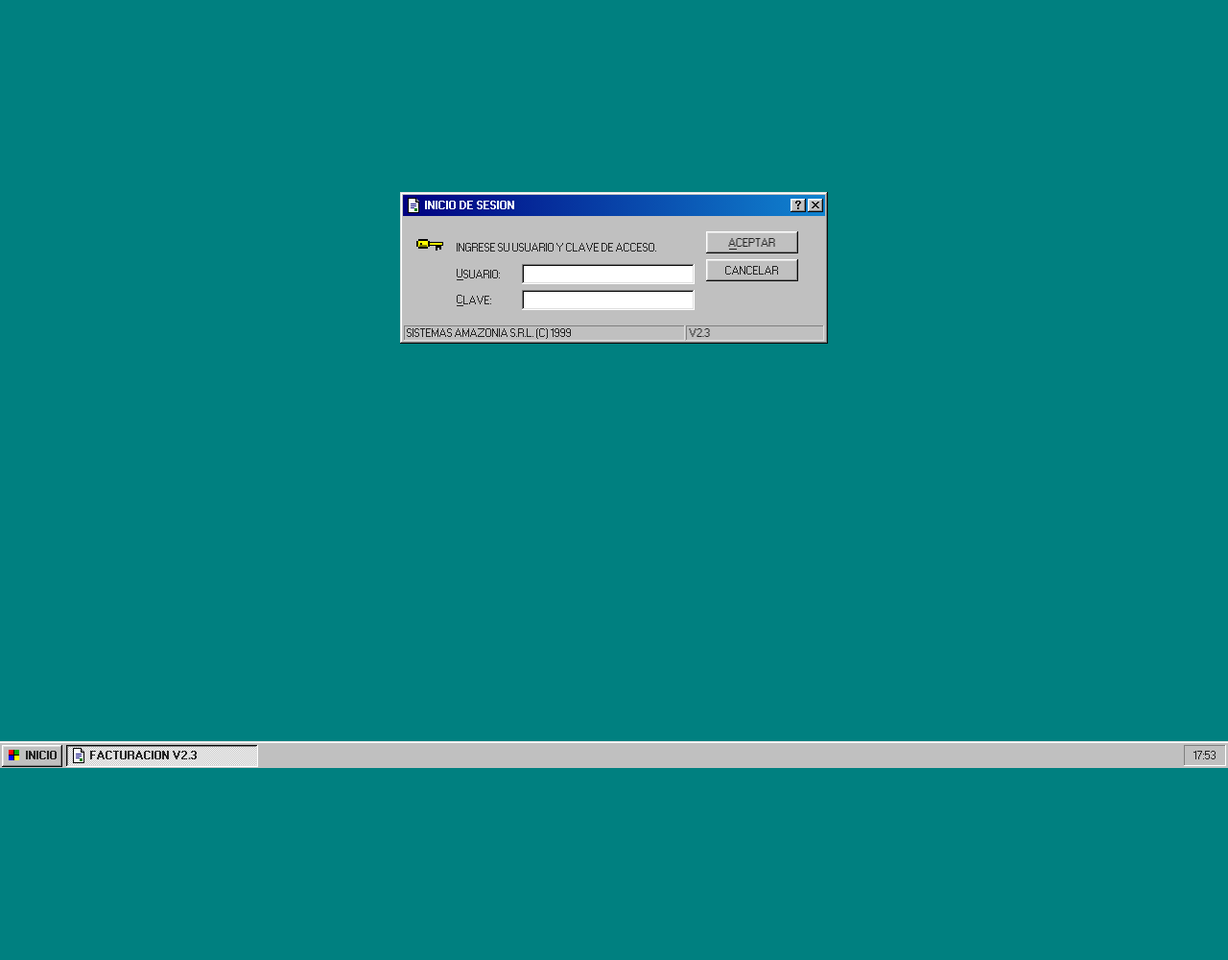
After one commit to JeffersonAreque/rewind, a Flask app: page /login in a window 1280 px wide. The commit adds this page. Shown: the whole page at 96% size. Run offline with Flask 3, Linux system fonts and the light colour scheme.

Commit message:
feat(legacy-demo): add login screen with hex error dialogs
Co-Authored-By: Claude Opus 5.5 <noreply@anthropic.com>

```diff
--- a/legacy-demo/app.py
+++ b/legacy-demo/app.py
@@ -12,8 +12,10 @@ import os
 import secrets
 import time
 from datetime import date
+from functools import wraps
 
 from flask import Flask, flash, get_flashed_messages, redirect, render_template, request, session, url_for
+from werkzeug.security import check_password_hash
 
 import db
 
@@ -24,8 +26,27 @@ app.secret_key = os.getenv("LEGACY_SECRET_KEY") or secrets.token_hex(32)
 POST_DELAY_SECONDS = 0.35
 
 ERRORS = {
+    "bad_login": (0x0013, "USUARIO O CLAVE INCORRECTOS"),
     "required": (0x0042, "CAMPO OBLIGATORIO"),
 }
+
+# The old codepage had no accented vowels.
+NO_ACCENTS = str.maketrans("ÁÉÍÓÚÜ", "AEIOUU")
+
+
+def legacy_text(value: str | None) -> str:
+    """Uppercase, accent-free, single-spaced text, as the old system stored it."""
+    return " ".join((value or "").split()).upper().translate(NO_ACCENTS)
+
+
+def login_required(view):
+    @wraps(view)
+    def wrapper(*args, **kwargs):
+        if "usuario" not in session:
+            return redirect(url_for("login"))
+        return view(*args, **kwargs)
+
+    return wrapper
 
 
 def error(kind: str, field: str | None = None, detail: str | None = None) -> dict:
@@ -64,29 +85,54 @@ def index():
     return redirect(url_for("clientes"))
 
 
+@app.route("/login", methods=["GET", "POST"])
+def login():
+    form = {"usuario": legacy_text(request.form.get("usuario"))}
+    if request.method == "GET":
+        return screen("login.html", "INICIO DE SESION", form=form)
+
+    clave = request.form.get("clave", "")
+    if not form["usuario"]:
+        return screen("login.html", "INICIO DE SESION", error("required", "usuario", "USUARIO"), form=form)
+    if not clave:
+        return screen("login.html", "INICIO DE SESION", error("required", "clave", "CLAVE"), form=form)
+
+    with db.transaction() as conn:
+        user =conn.execute("SELECT * FROM usuarios WHERE usuario = ?", (form["usuario"],)).fetchone()
+    if user is None or not check_password_hash(user["clave_hash"], clave):
+        return screen("login.html", "INICIO DE SESION", error("bad_login", "clave"), form=form)
+
+    session["usuario"] = user["usuario"]
+    return redirect(url_for("clientes"))
+
+
 @app.route("/logout")
 def logout():
     session.clear()
-    return redirect(url_for("index"))
+    return redirect(url_for("login"))
 
 
 @app.route("/acerca")
+@login_required
 def acerca():
     flash("SISTEMA DE FACTURACION v2.3 - (C) 1999 SISTEMAS AMAZONIA S.R.L.")
-    return redirect(url_for("clientes"))
+    return redirect(request.referrer or url_for("clientes"))
 
 
 @app.route("/clientes")
+@login_required
 def clientes():
     return screen("app.html", "REGISTRO DE CLIENTES")
 
 
 @app.route("/facturas")
+@login_required
 def facturas():
     return screen("app.html", "BUSQUEDA DE FACTURAS")
 
 
 @app.route("/pagos")
+@login_required
 def pagos():
     return screen("app.html", "REGISTRAR PAGO")
 
--- a/legacy-demo/db.py
+++ b/legacy-demo/db.py
@@ -5,6 +5,8 @@ derived from its payments, so they can never drift apart.
 """
 
 import sqlite3
+from collections.abc import Iterator
+from contextlib import contextmanager
 from pathlib import Path
 
 from werkzeug.security import generate_password_hash
@@ -102,6 +104,17 @@ def connect() -> sqlite3.Connection:
     return conn
 
 
+@contextmanager
+def transaction() -> Iterator[sqlite3.Connection]:
+    """Connection that commits on success, rolls back on error, and always closes."""
+    conn = connect()
+    try:
+        with conn:
+            yield conn
+    finally:
+        conn.close()
+
+
 def init_db(reset: bool = False) -> None:
     """Create and seed the database if it does not exist (or if reset)."""
     if reset and DB_PATH.exists():
@@ -109,7 +122,7 @@ def init_db(reset: bool = False) -> None:
     if DB_PATH.exists():
         return
     DB_PATH.parent.mkdir(parents=True, exist_ok=True)
-    with connect() as conn:
+    with transaction() as conn:
         conn.executescript(SCHEMA)
         conn.execute(
             "INSERT INTO usuarios (usuario, clave_hash) VALUES (?, ?)",
@@ -129,4 +142,3 @@ def init_db(reset: bool = False) -> None:
             "INSERT INTO pagos (factura_id, fecha, monto, metodo, operacion) VALUES (?, ?, ?, ?, ?)",
             [(factura_ids[f], d, m, met, op) for f, d, m, met, op in PAGOS],
         )
-    conn.close()
--- a/legacy-demo/static/legacy.css
+++ b/legacy-demo/static/legacy.css
@@ -51,8 +51,16 @@ body.busy, body.busy * {
 }
 
 .login-window {
-  width: 380px;
+  width: 440px;
   margin: 200px auto 0;
+}
+
+.login-window .form-row {
+  padding: 8px 4px;
+}
+
+.form-grid.login-grid {
+  grid-template-columns: 60px 180px;
 }
 
 /* ---------- Menu bar ---------- */
@@ -220,6 +228,11 @@ table.grid .num {
   padding: 10px 8px 4px;
 }
 
+/* Messages come uppercased from the server; keep the "0x" of error codes. */
+.dialog .message {
+  text-transform: none;
+}
+
 .dialog .message p {
   margin: 4px 0;
 }
--- /dev/null
+++ b/legacy-demo/templates/login.html
@@ -0,0 +1,39 @@
+{% extends "base.html" %}
+{% block desktop %}
+<div class="window login-window">
+  <div class="title-bar">
+    <div class="title-bar-text">
+      <img src="{{ url_for('static', filename='icons/app.svg') }}" alt="">
+      INICIO DE SESION
+    </div>
+    <div class="title-bar-controls">
+      <button aria-label="Help"></button>
+      <button aria-label="Close"></button>
+    </div>
+  </div>
+  <div class="window-body">
+    <form method="post" action="{{ url_for('login') }}" autocomplete="off">
+      <div class="form-row">
+        <img src="{{ url_for('static', filename='icons/key.svg') }}" width="32" height="32" alt="">
+        <div>
+          <p>INGRESE SU USUARIO Y CLAVE DE ACCESO.</p>
+          <div class="form-grid login-grid">
+            <label for="usuario"><u>U</u>SUARIO:</label>
+            <input type="text" id="usuario" name="usuario" value="{{ form.usuario }}" accesskey="u" maxlength="20" autofocus>
+            <label for="clave"><u>C</u>LAVE:</label>
+            <input type="password" id="clave" name="clave" accesskey="c" maxlength="20">
+          </div>
+        </div>
+        <div class="buttons">
+          <button type="submit" accesskey="a"><u>A</u>CEPTAR</button>
+          <button type="reset" data-cancel>CANCELAR</button>
+        </div>
+      </div>
+    </form>
+  </div>
+  <div class="status-bar">
+    <p class="status-bar-field">SISTEMAS AMAZONIA S.R.L. (C) 1999</p>
+    <p class="status-bar-field">v2.3</p>
+  </div>
+</div>
+{% endblock %}
```
